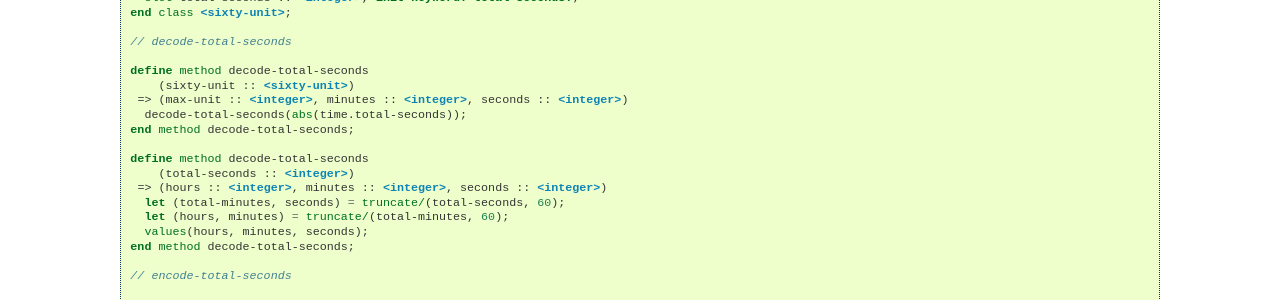
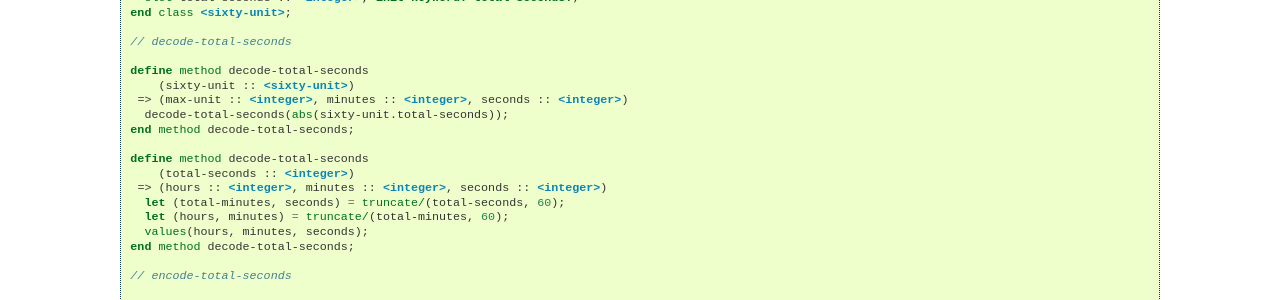
Before and after one commit to dylan-lang/dylan-programming-book, a Sphinx documentation site: the page built from source/time-code.rst, in a window 1280 px wide and 900 px high, scrolled down 1025 px. Shown: the part 152-452 px from the top of the window. Built offline with Sphinx 7.4.7, drawn with Linux system fonts in a browser that asks for light colours.

Commit message:
Fix argument name.

```diff
--- a/source/time-code.rst
+++ b/source/time-code.rst
@@ -78,7 +78,7 @@ The implementation file: ``library-implementation.dylan``.
     define method decode-total-seconds
         (sixty-unit :: <sixty-unit>)
      => (max-unit :: <integer>, minutes :: <integer>, seconds :: <integer>)
-      decode-total-seconds(abs(time.total-seconds));
+      decode-total-seconds(abs(sixty-unit.total-seconds));
     end method decode-total-seconds;
 
     define method decode-total-seconds
```
